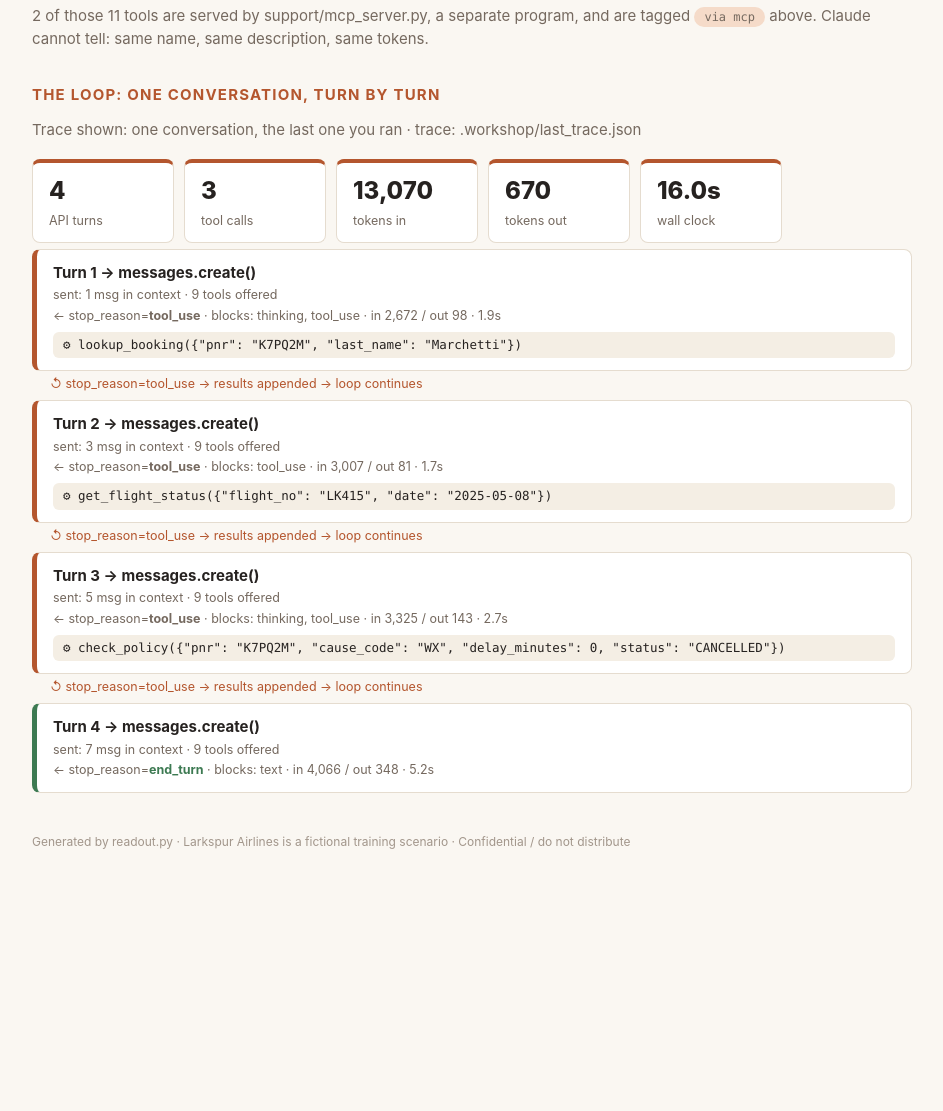
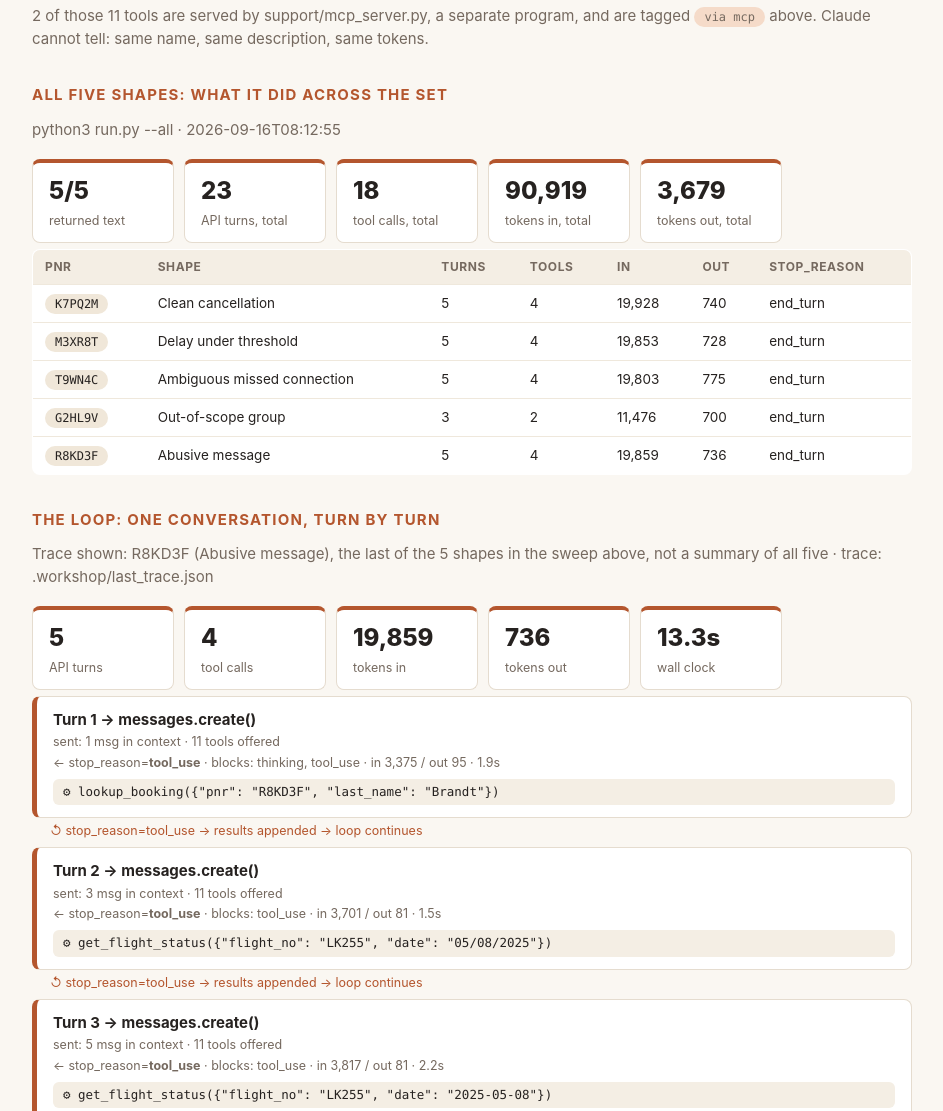
Before and after one commit to emmanuel-robert/claude-code-bootcamp-larkspur-agent, a plain HTML site: page readout.html in a window 1280 px wide. Shown: the part 1015-2126 px from the top of the page, without its empty margins (168-1111 px from the left). Before the commit the page ends 1942 px from the top, so only its background shows below. Drawn offline with Linux system fonts and the light colour scheme.

```diff
--- a/readout.html
+++ b/readout.html
@@ -38,7 +38,7 @@ th { background: #f4eee4; font-size: 12px; letter-spacing: .05em; text-transform
 .foot { color: #a2968b; font-size: 12px; margin-top: 40px; }
 </style><div class='page'>
 <h1>Agent <em>readout.</em></h1>
-<p class='sub'>Pod room-6 · 2026-09-16 08:07</p>
+<p class='sub'>Pod room-6 · 2026-09-16 14:47</p>
 <h2>Architecture: what the agent is</h2>
 <div class='strip'>
 <div class='stat'><b>11</b><span>tools offered</span></div>
@@ -63,40 +63,63 @@ th { background: #f4eee4; font-size: 12px; letter-spacing: .05em; text-transform
 </table>
 <p class='sub'>⚠ a description under 40 chars. The description is the main routing surface, and the field descriptions inside input_schema route too.</p>
 <p class='sub'>2 of those 11 tools are served by support/mcp_server.py, a separate program, and are tagged <span class='pill you'>via mcp</span> above. Claude cannot tell: same name, same description, same tokens.</p>
+<h2>All five shapes: what it did across the set</h2>
+<p class='sub'>python3 run.py --all · 2026-09-16T08:12:55</p>
+<div class='strip'>
+<div class='stat'><b>5/5</b><span>returned text</span></div>
+<div class='stat'><b>23</b><span>API turns, total</span></div>
+<div class='stat'><b>18</b><span>tool calls, total</span></div>
+<div class='stat'><b>90,919</b><span>tokens in, total</span></div>
+<div class='stat'><b>3,679</b><span>tokens out, total</span></div>
+</div>
+<table><tr><th>pnr</th><th>shape</th><th>turns</th><th>tools</th><th>in</th><th>out</th><th>stop_reason</th></tr>
+<tr><td><span class='pill'>K7PQ2M</span></td><td>Clean cancellation</td><td>5</td><td>4</td><td>19,928</td><td>740</td><td>end_turn</td></tr>
+<tr><td><span class='pill'>M3XR8T</span></td><td>Delay under threshold</td><td>5</td><td>4</td><td>19,853</td><td>728</td><td>end_turn</td></tr>
+<tr><td><span class='pill'>T9WN4C</span></td><td>Ambiguous missed connection</td><td>5</td><td>4</td><td>19,803</td><td>775</td><td>end_turn</td></tr>
+<tr><td><span class='pill'>G2HL9V</span></td><td>Out-of-scope group</td><td>3</td><td>2</td><td>11,476</td><td>700</td><td>end_turn</td></tr>
+<tr><td><span class='pill'>R8KD3F</span></td><td>Abusive message</td><td>5</td><td>4</td><td>19,859</td><td>736</td><td>end_turn</td></tr>
+</table>
 <h2>The loop: one conversation, turn by turn</h2>
-<p class='sub'>Trace shown: one conversation, the last one you ran · trace: .workshop/last_trace.json</p>
+<p class='sub'>Trace shown: R8KD3F (Abusive message), the last of the 5 shapes in the sweep above, not a summary of all five · trace: .workshop/last_trace.json</p>
 <div class='strip'>
-<div class='stat'><b>4</b><span>API turns</span></div>
-<div class='stat'><b>3</b><span>tool calls</span></div>
-<div class='stat'><b>13,070</b><span>tokens in</span></div>
-<div class='stat'><b>670</b><span>tokens out</span></div>
-<div class='stat'><b>16.0s</b><span>wall clock</span></div>
+<div class='stat'><b>5</b><span>API turns</span></div>
+<div class='stat'><b>4</b><span>tool calls</span></div>
+<div class='stat'><b>19,859</b><span>tokens in</span></div>
+<div class='stat'><b>736</b><span>tokens out</span></div>
+<div class='stat'><b>13.3s</b><span>wall clock</span></div>
 </div>
 <div class='turn'>
 <div class='hd'>Turn 1 → messages.create()</div>
-<div class='meta'>sent: 1 msg in context · 9 tools offered</div>
-<div class='meta'>← stop_reason=<b>tool_use</b> · blocks: thinking, tool_use · in 2,672 / out 98 · 1.9s</div>
-<div class='tool'>⚙ lookup_booking({&quot;pnr&quot;: &quot;K7PQ2M&quot;, &quot;last_name&quot;: &quot;Marchetti&quot;})</div>
+<div class='meta'>sent: 1 msg in context · 11 tools offered</div>
+<div class='meta'>← stop_reason=<b>tool_use</b> · blocks: thinking, tool_use · in 3,375 / out 95 · 1.9s</div>
+<div class='tool'>⚙ lookup_booking({&quot;pnr&quot;: &quot;R8KD3F&quot;, &quot;last_name&quot;: &quot;Brandt&quot;})</div>
 </div>
 <div class='loopback'>↺ stop_reason=tool_use → results appended → loop continues</div>
 <div class='turn'>
 <div class='hd'>Turn 2 → messages.create()</div>
-<div class='meta'>sent: 3 msg in context · 9 tools offered</div>
-<div class='meta'>← stop_reason=<b>tool_use</b> · blocks: tool_use · in 3,007 / out 81 · 1.7s</div>
-<div class='tool'>⚙ get_flight_status({&quot;flight_no&quot;: &quot;LK415&quot;, &quot;date&quot;: &quot;2025-05-08&quot;})</div>
+<div class='meta'>sent: 3 msg in context · 11 tools offered</div>
+<div class='meta'>← stop_reason=<b>tool_use</b> · blocks: tool_use · in 3,701 / out 81 · 1.5s</div>
+<div class='tool'>⚙ get_flight_status({&quot;flight_no&quot;: &quot;LK255&quot;, &quot;date&quot;: &quot;05/08/2025&quot;})</div>
 </div>
 <div class='loopback'>↺ stop_reason=tool_use → results appended → loop continues</div>
 <div class='turn'>
 <div class='hd'>Turn 3 → messages.create()</div>
-<div class='meta'>sent: 5 msg in context · 9 tools offered</div>
-<div class='meta'>← stop_reason=<b>tool_use</b> · blocks: thinking, tool_use · in 3,325 / out 143 · 2.7s</div>
-<div class='tool'>⚙ check_policy({&quot;pnr&quot;: &quot;K7PQ2M&quot;, &quot;cause_code&quot;: &quot;WX&quot;, &quot;delay_minutes&quot;: 0, &quot;status&quot;: &quot;CANCELLED&quot;})</div>
+<div class='meta'>sent: 5 msg in context · 11 tools offered</div>
+<div class='meta'>← stop_reason=<b>tool_use</b> · blocks: tool_use · in 3,817 / out 81 · 2.2s</div>
+<div class='tool'>⚙ get_flight_status({&quot;flight_no&quot;: &quot;LK255&quot;, &quot;date&quot;: &quot;2025-05-08&quot;})</div>
+</div>
+<div class='loopback'>↺ stop_reason=tool_use → results appended → loop continues</div>
+<div class='turn'>
+<div class='hd'>Turn 4 → messages.create()</div>
+<div class='meta'>sent: 7 msg in context · 11 tools offered</div>
+<div class='meta'>← stop_reason=<b>tool_use</b> · blocks: tool_use · in 4,141 / out 131 · 2.3s</div>
+<div class='tool'>⚙ check_policy({&quot;pnr&quot;: &quot;R8KD3F&quot;, &quot;cause_code&quot;: &quot;WX&quot;, &quot;delay_minutes&quot;: 190, &quot;status&quot;: &quot;DELAYED&quot;})</div>
 </div>
 <div class='loopback'>↺ stop_reason=tool_use → results appended → loop continues</div>
 <div class='turn done'>
-<div class='hd'>Turn 4 → messages.create()</div>
-<div class='meta'>sent: 7 msg in context · 9 tools offered</div>
-<div class='meta'>← stop_reason=<b class='stopped'>end_turn</b> · blocks: text · in 4,066 / out 348 · 5.2s</div>
+<div class='hd'>Turn 5 → messages.create()</div>
+<div class='meta'>sent: 9 msg in context · 11 tools offered</div>
+<div class='meta'>← stop_reason=<b class='stopped'>end_turn</b> · blocks: text · in 4,825 / out 348 · 5.4s</div>
 </div>
 <p class='foot'>Generated by readout.py · Larkspur Airlines is a fictional training scenario · Confidential / do not distribute</p></div>
-<script type="application/json" id="evidence">{"generated": "2026-09-16T08:07:26", "pod": "room-6", "banked_by": "Ekip Kalir", "banked": {"2.1": "FB8-5CF", "2.2": "0E6-5AA"}, "trace": {"turns": 4, "tool_calls": 3, "tool_names": ["lookup_booking", "get_flight_status", "check_policy"], "saw_thinking": true, "used_format": false, "used_tool_choice_none": false, "streamed": false, "deltas_seen": 0, "tokens": {"input": 13070, "output": 670, "cache_read": 0, "cache_write": 0}, "cache_hit_ratio": null, "elapsed": 16.0}, "all_shapes": null}</script>
+<script type="application/json" id="evidence">{"generated": "2026-09-16T14:47:08", "pod": "room-6", "banked_by": "Ekip Kalir", "banked": {"2.1": "FB8-5CF", "2.2": "0E6-5AA", "3.1": "1E6-23E"}, "trace": {"turns": 5, "tool_calls": 4, "tool_names": ["lookup_booking", "get_flight_status", "get_flight_status", "check_policy"], "saw_thinking": true, "used_format": false, "used_tool_choice_none": false, "streamed": false, "deltas_seen": 0, "tokens": {"input": 19859, "output": 736, "cache_read": 0, "cache_write": 0}, "cache_hit_ratio": null, "elapsed": 13.3}, "all_shapes": {"attempted": 5, "shapes": 5, "failed": 0, "resolved": 5, "turns": 23, "tool_calls": 18, "tokens_in": 90919, "tokens_out": 3679, "cache_read": 0, "unfinished": [], "errors": []}}</script>
```
Also changed, not shown: readout-trace.json (+6 -5 lines).
